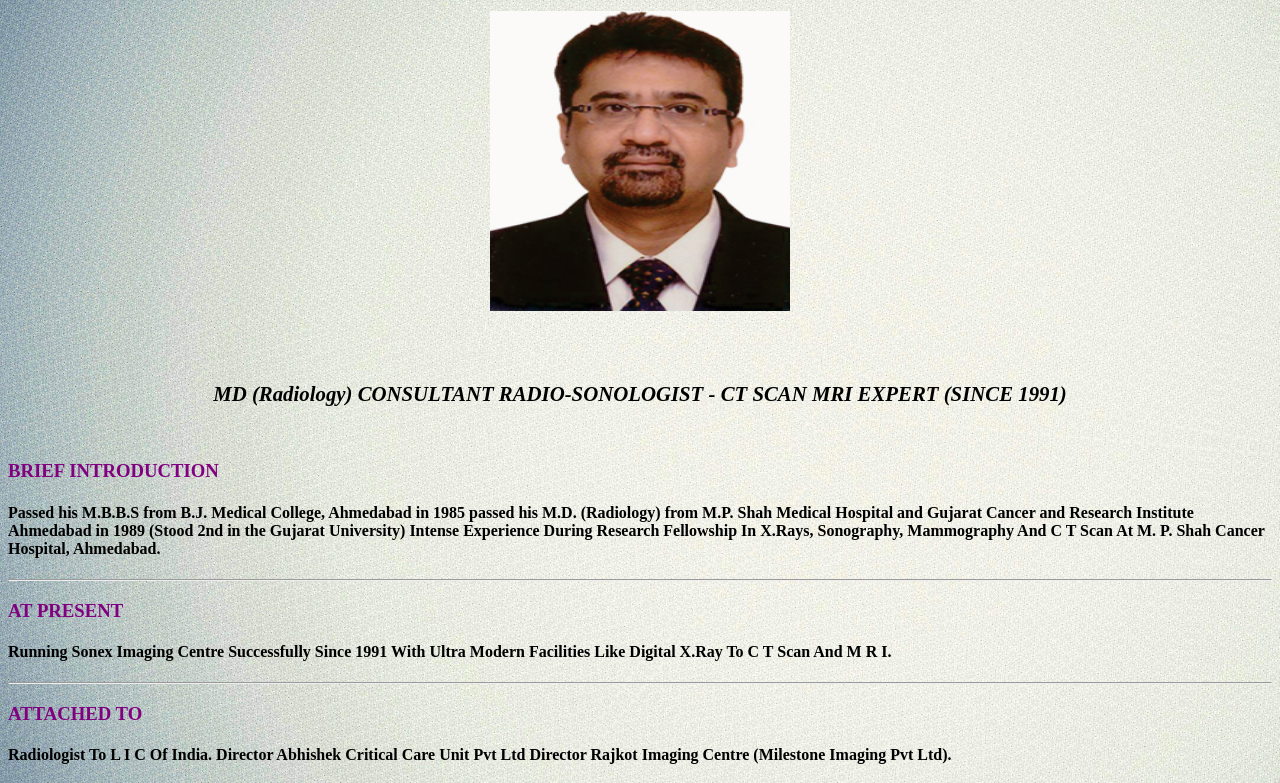
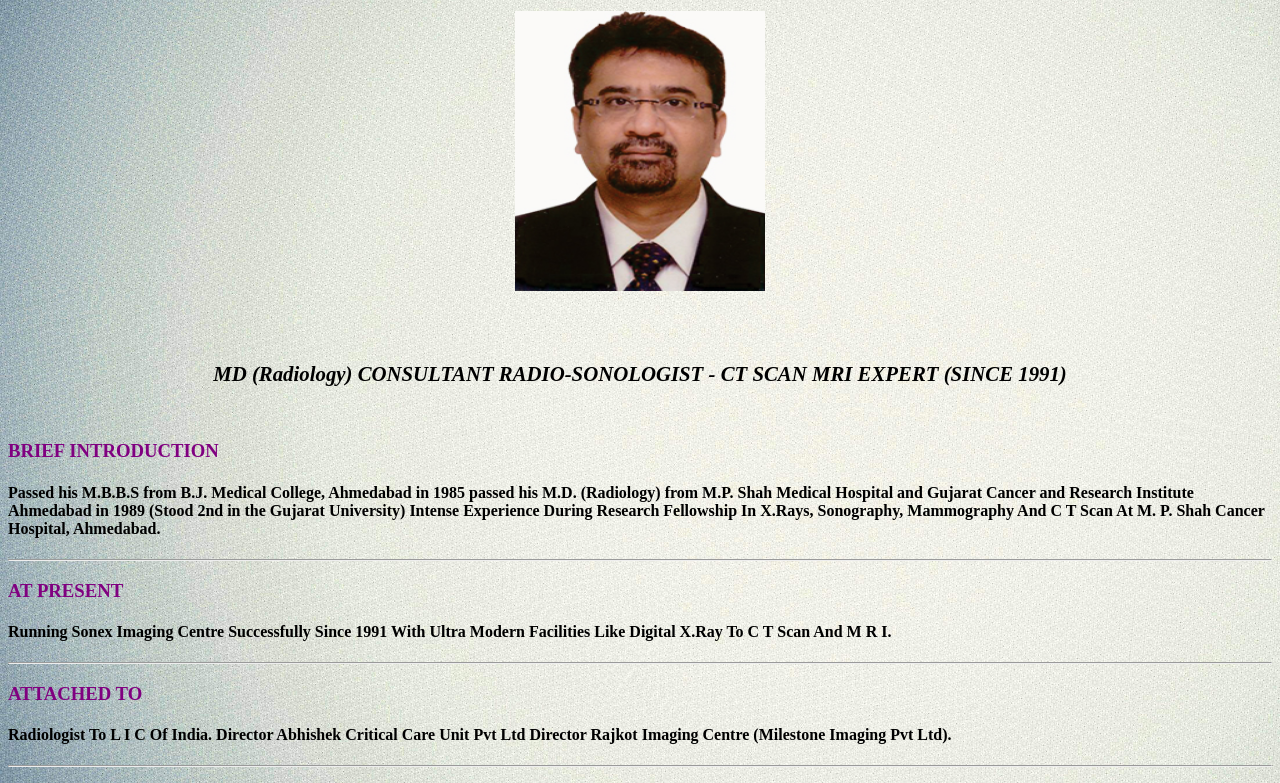
Before and after one commit to Rutvi99-jpg/Sonex-Imaging-Center, a plain HTML site: page profile.html in a window 1280 px wide. Shown: the part 136-919 px from the top of the page. Drawn offline with Linux system fonts and the light colour scheme.

Commit message:
Update profile.html

```diff
--- a/profile.html
+++ b/profile.html
@@ -18,7 +18,7 @@
 	</header>
 	<section>
 		<hr><h1>DR. DINKAR VIRPARIA</h1>
-		<center><img src="doctor.jpg" width="300" height="300" align="middle"></center>
+		<center><img src="doctor.jpg" width="250" height="280" align="middle"></center>
 
 			<br><br><br><h2><b><i>MD (Radiology) CONSULTANT RADIO-SONOLOGIST - CT SCAN MRI EXPERT (SINCE 1991)</b></h2></i>
 
```
